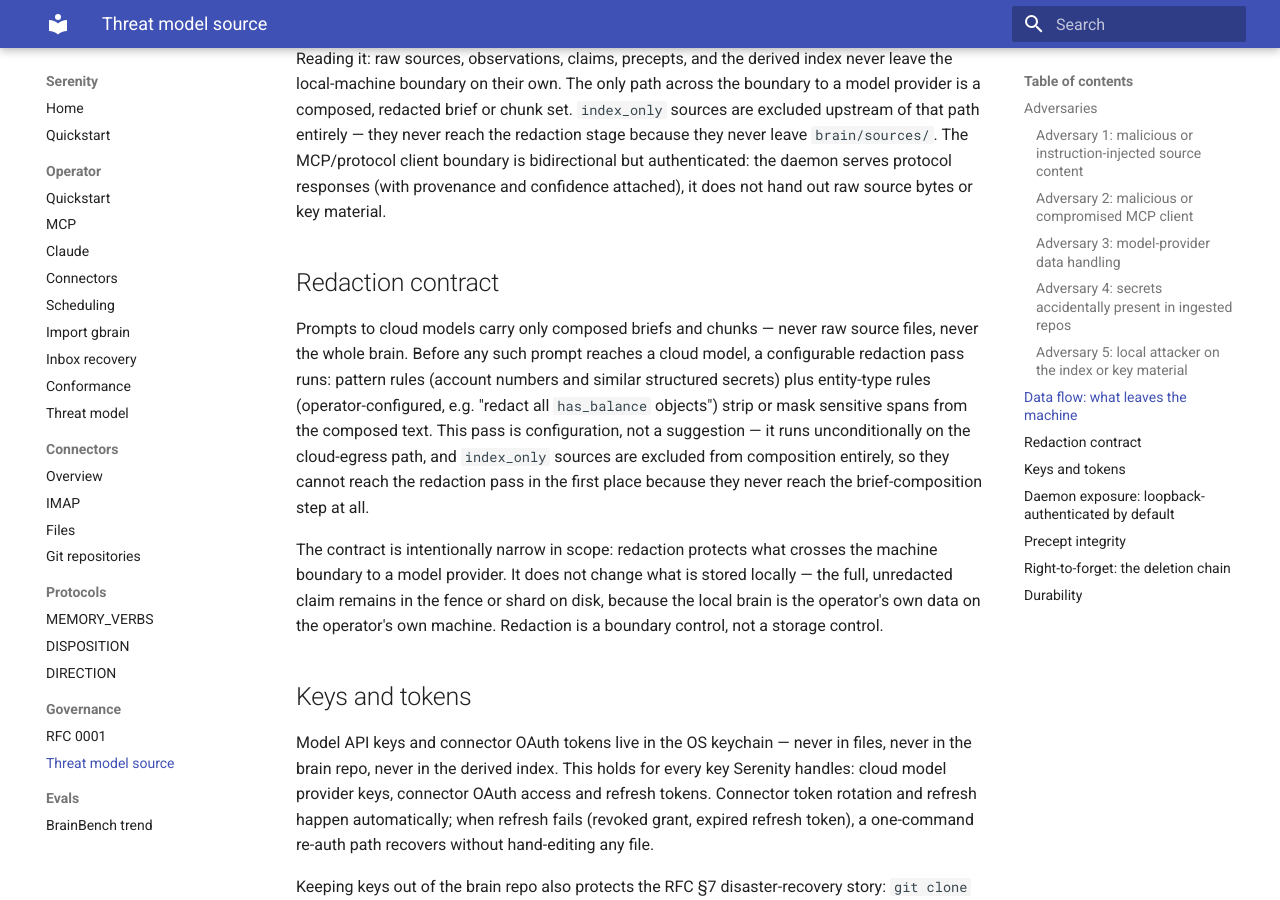
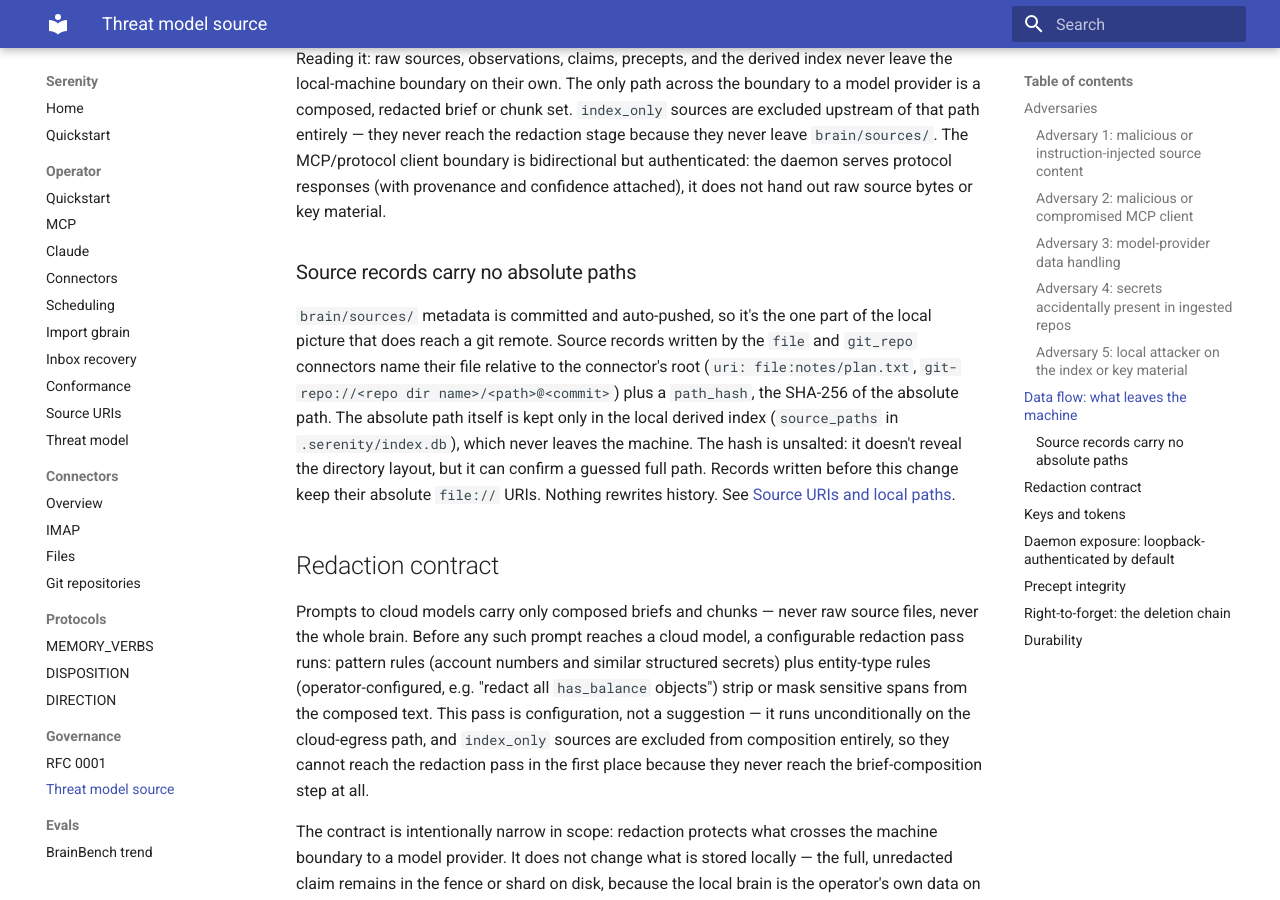
Before and after one commit to sirerun/serenity, an MkDocs documentation site: the page built from docs/threat-model.md, in a window 1280 px wide and 900 px high, scrolled down 2473 px. Built offline with MkDocs 1.6.1 and Material for MkDocs 9.7.7, drawn with Linux system fonts in a browser that asks for light colours.

Commit message:
docs: document source URI shape and local path index (T24.24)
Co-Authored-By: Claude Opus 5.5 <noreply@anthropic.com>
Claude-Session: https://claude.ai/code/session_01WFPTUnWhtgW1rWgd3n3Jci

```diff
--- a/docs/threat-model.md
+++ b/docs/threat-model.md
@@ -124,6 +124,20 @@ they never reach the redaction stage because they never leave
 authenticated: the daemon serves protocol responses (with provenance and
 confidence attached), it does not hand out raw source bytes or key material.
 
+### Source records carry no absolute paths
+
+`brain/sources/` metadata is committed and auto-pushed, so it's the one part of
+the local picture that does reach a git remote. Source records written by the
+`file` and `git_repo` connectors name their file relative to the connector's
+root (`uri: file:notes/plan.txt`,
+`git-repo://<repo dir name>/<path>@<commit>`) plus a `path_hash`, the SHA-256
+of the absolute path. The absolute path itself is kept only in the local
+derived index (`source_paths` in `.serenity/index.db`), which never leaves the
+machine. The hash is unsalted: it doesn't reveal the directory layout, but it
+can confirm a guessed full path. Records written before this change keep their
+absolute `file://` URIs. Nothing rewrites history. See
+[Source URIs and local paths](operator/source-uris.md).
+
 ## Redaction contract
 
 Prompts to cloud models carry only composed briefs and chunks — never raw
--- a/mkdocs.yml
+++ b/mkdocs.yml
@@ -24,6 +24,7 @@ nav:
       - Import gbrain: operator/gbrain-import.md
       - Inbox recovery: operator/inbox.md
       - Conformance: operator/conformance.md
+      - Source URIs: operator/source-uris.md
       - Threat model: operator/threat-model.md
   - Connectors:
       - Overview: connectors/README.md
```
Also changed, not shown: docs/connectors/file.md (+7 -0 lines), docs/connectors/gitrepo.md (+8 -0 lines), docs/operator/source-uris.md (added, +70 -0 lines).
